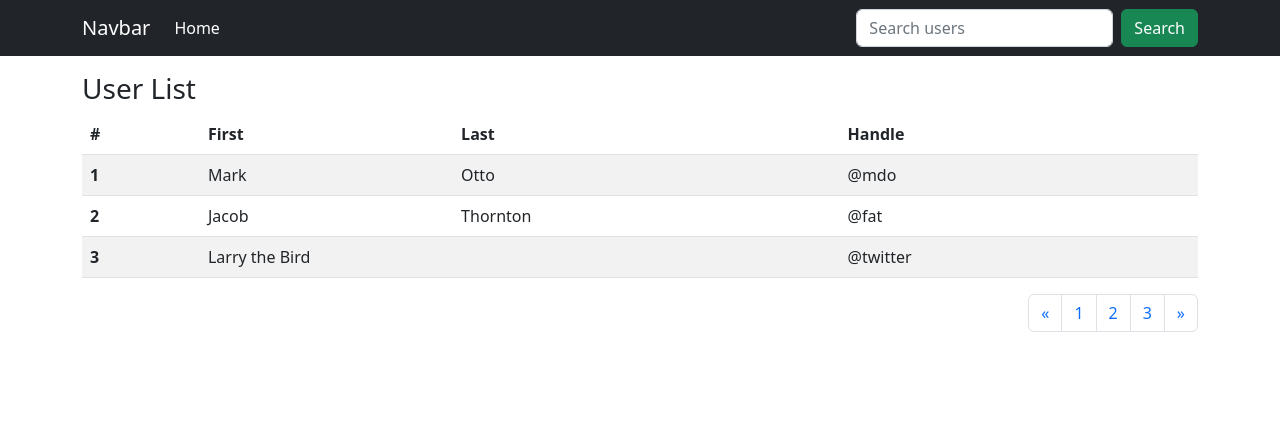
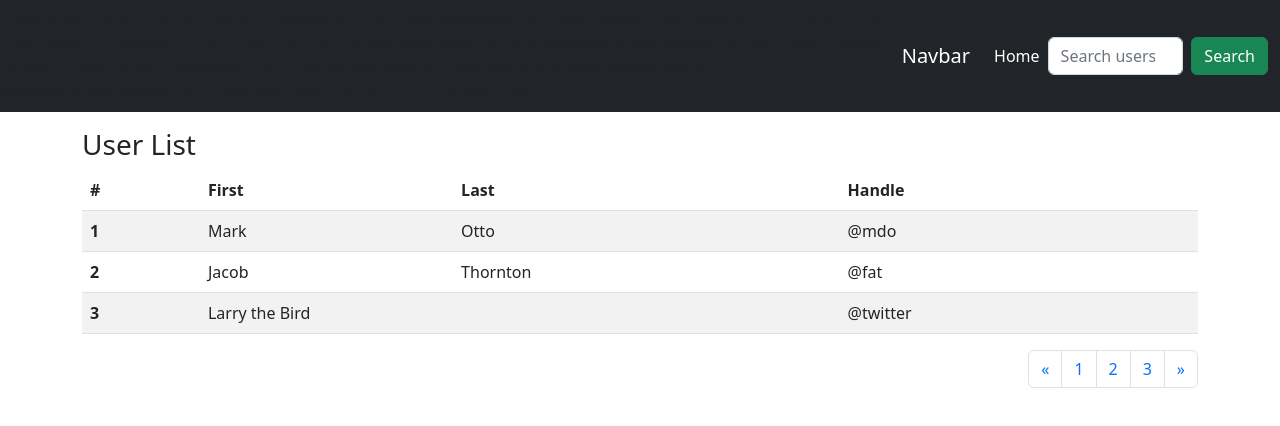
Before and after one commit to magadiflo/pagination-app-get-arrays, an Angular app: page / in a window 1280 px wide. Shown: the top 426 px of the page. Built offline with nearby package versions, Linux system fonts and the light colour scheme; no server answers.

Commit message:
Subscribing to Observable from html with pipe async and show format result with json

```diff
--- a/src/app/app.component.html
+++ b/src/app/app.component.html
@@ -1,4 +1,5 @@
 <nav class="navbar navbar-expand-lg navbar-dark bg-dark">
+    {{ userState$ | async | json }}
     <div class="container">
         <a class="navbar-brand" href="#">Navbar</a>
         <button class="navbar-toggler" type="button" data-bs-toggle="collapse" data-bs-target="#navbarSupportedContent"
```
